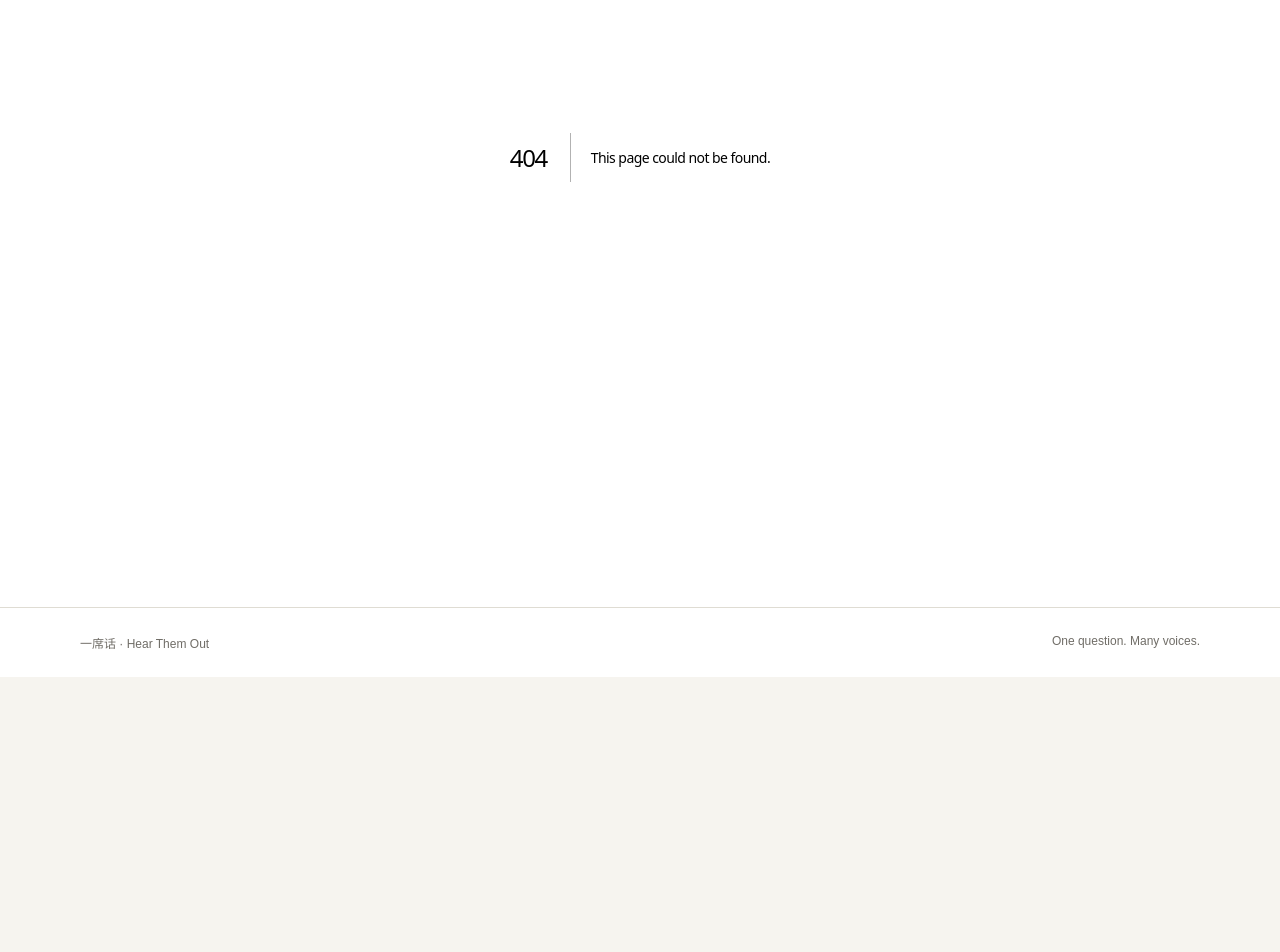
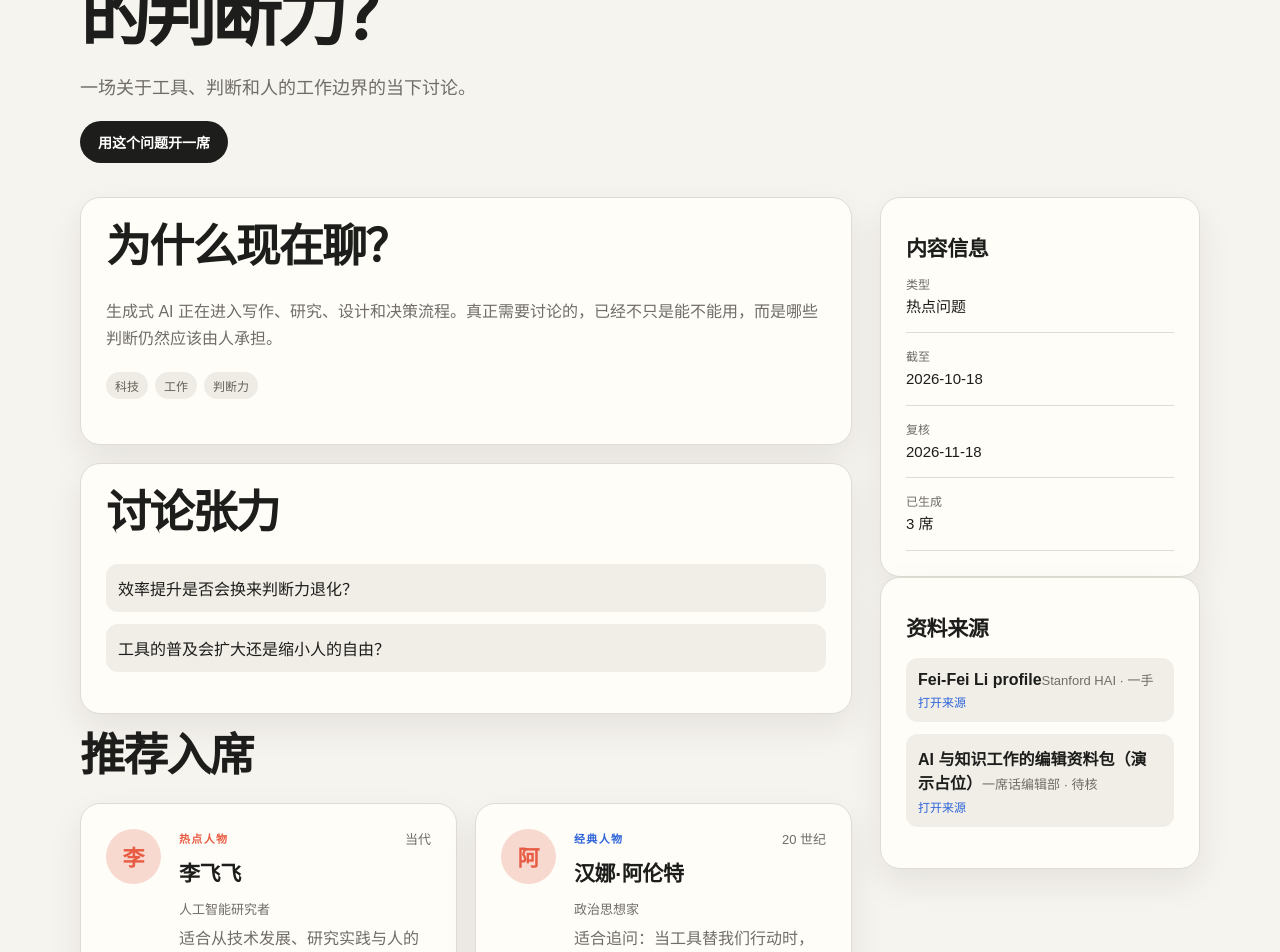
Before and after one commit to ZhmAAA/yixi-studio, a Next.js app: page /topics/ai-work-and-judgment in a window 1280 px wide. Before the commit this address had no page. Shown: the part 320-1272 px from the top of the page. Before the commit the page ends 997 px from the top, so only its background shows below. Built offline with nearby package versions, Linux system fonts and the light colour scheme.

Commit message:
feat: add topic detail route

```diff
--- /dev/null
+++ b/app/topics/[slug]/page.tsx
@@ -0,0 +1,55 @@
+import Link from "next/link";
+import { notFound } from "next/navigation";
+import { getPeopleByIds, getSourcesByIds, getTopic } from "@/lib/content";
+import { PersonCard } from "@/components/person-card";
+
+export default async function TopicDetailPage({ params }: { params: Promise<{ slug: string }> }) {
+  const { slug } = await params;
+  const topic = getTopic(slug);
+  if (!topic) notFound();
+  const recommendedPeople = getPeopleByIds(topic.recommendedPersonIds);
+  const linkedSources = getSourcesByIds(topic.sourceIds);
+
+  return (
+    <div className="container">
+      <section className="page-intro">
+        <span className={topic.type === "hot" ? "eyebrow hot" : "eyebrow"}>{topic.type === "hot" ? "热点问题" : "经典问题"}</span>
+        <h1>{topic.title}</h1>
+        <p>{topic.summary}</p>
+        <Link href="/create" className="button button-dark">用这个问题开一席</Link>
+      </section>
+      <div className="detail-layout">
+        <div className="detail-main">
+          <section className="card">
+            <h2>为什么现在聊？</h2>
+            <p>{topic.background}</p>
+            <div className="tag-row">{topic.tags.map((tag) => <span className="tag" key={tag}>{tag}</span>)}</div>
+          </section>
+          <section className="card">
+            <h2>讨论张力</h2>
+            <ul className="source-list">{topic.tensionPoints.map((point) => <li key={point}>{point}</li>)}</ul>
+          </section>
+          <section>
+            <div className="section-header"><h2>推荐入席</h2></div>
+            <div className="grid">{recommendedPeople.map((person) => <PersonCard person={person} key={person.id} />)}</div>
+          </section>
+        </div>
+        <aside className="detail-aside">
+          <section className="card">
+            <h3>内容信息</h3>
+            <dl className="meta-list">
+              <div><dt>类型</dt><dd>{topic.type === "hot" ? "热点问题" : "经典问题"}</dd></div>
+              <div><dt>截至</dt><dd>{topic.asOfDate}</dd></div>
+              {topic.expiresAt && <div><dt>复核</dt><dd>{topic.expiresAt}</dd></div>}
+              <div><dt>已生成</dt><dd>{topic.episodeCount} 席</dd></div>
+            </dl>
+          </section>
+          <section className="card">
+            <h3>资料来源</h3>
+            <ul className="source-list">{linkedSources.map((source) => <li key={source.id}><strong>{source.title}</strong><span className="muted">{source.publisher} · {source.evidenceLevel}</span><a href={source.url} target="_blank" rel="noreferrer">打开来源</a></li>)}</ul>
+          </section>
+        </aside>
+      </div>
+    </div>
+  );
+}
```
